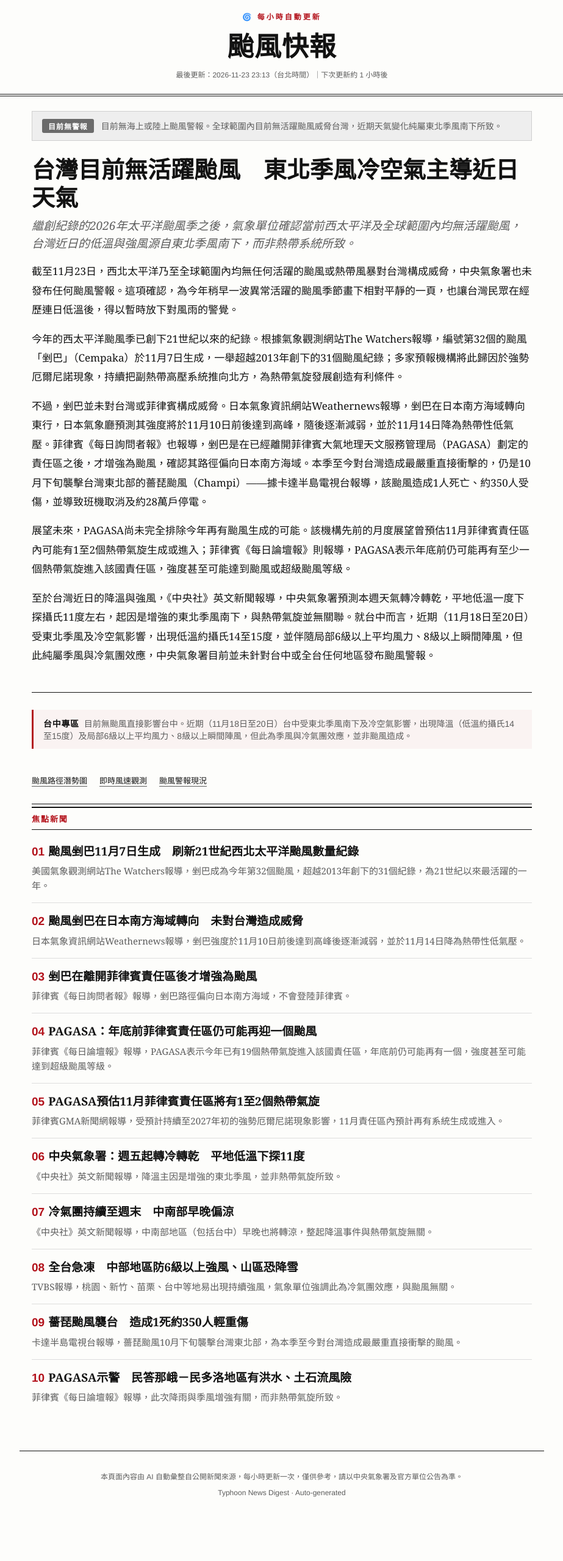
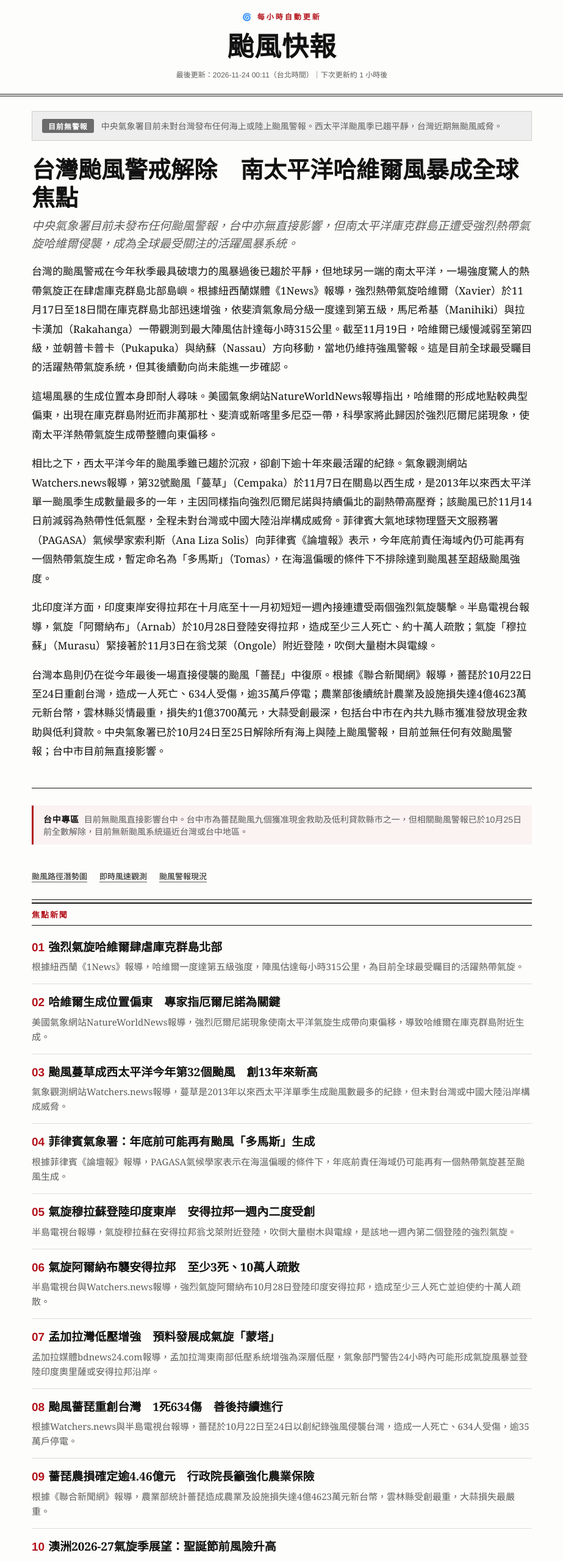
Before and after one commit to wangminglun/typhoon-news, a plain HTML site: page index.html in a window 1280 px wide. Shown: the top 2560 px of the page at 61% size, without its empty margins (178-1101 px from the left). Before the commit the page ends 2507 px from the top, so only its background shows below. Drawn offline with Linux system fonts and the light colour scheme.

Commit message:
Hourly update: Taiwan alert-free, Cyclone Xavier tops global typhoon news
Co-Authored-By: Claude Sonnet 5 <noreply@anthropic.com>
Claude-Session: https://claude.ai/code/session_01N5TDVdVLzstbpRwXDJ4TLS

```diff
--- a/index.html
+++ b/index.html
@@ -13,29 +13,29 @@
 <header class="masthead">
   <p class="kicker">🌀 每小時自動更新</p>
   <h1 class="site-title">颱風快報</h1>
-  <p class="meta">最後更新：2026-11-23 23:13（台北時間）｜下次更新約 1 小時後</p>
+  <p class="meta">最後更新：2026-11-24 00:11（台北時間）｜下次更新約 1 小時後</p>
 </header>
 
 <main>
   <div class="alert-bar alert-none">
     <span class="alert-badge">目前無警報</span>
-    <span class="alert-desc">目前無海上或陸上颱風警報。全球範圍內目前無活躍颱風威脅台灣，近期天氣變化純屬東北季風南下所致。</span>
+    <span class="alert-desc">中央氣象署目前未對台灣發布任何海上或陸上颱風警報。西太平洋颱風季已趨平靜，台灣近期無颱風威脅。</span>
   </div>
 
   <article class="headline-story">
-    <h2>台灣目前無活躍颱風　東北季風冷空氣主導近日天氣</h2>
-    <p class="dek">繼創紀錄的2026年太平洋颱風季之後，氣象單位確認當前西太平洋及全球範圍內均無活躍颱風，台灣近日的低溫與強風源自東北季風南下，而非熱帶系統所致。</p>
+    <h2>台灣颱風警戒解除　南太平洋哈維爾風暴成全球焦點</h2>
+    <p class="dek">中央氣象署目前未發布任何颱風警報，台中亦無直接影響，但南太平洋庫克群島正遭受強烈熱帶氣旋哈維爾侵襲，成為全球最受關注的活躍風暴系統。</p>
     <div class="body">
-      <p>截至11月23日，西北太平洋乃至全球範圍內均無任何活躍的颱風或熱帶風暴對台灣構成威脅，中央氣象署也未發布任何颱風警報。這項確認，為今年稍早一波異常活躍的颱風季節畫下相對平靜的一頁，也讓台灣民眾在經歷連日低溫後，得以暫時放下對風雨的警覺。</p>
-      <p>今年的西太平洋颱風季已創下21世紀以來的紀錄。根據氣象觀測網站The Watchers報導，編號第32個的颱風「剉巴」（Cempaka）於11月7日生成，一舉超越2013年創下的31個颱風紀錄；多家預報機構將此歸因於強勢厄爾尼諾現象，持續把副熱帶高壓系統推向北方，為熱帶氣旋發展創造有利條件。</p>
-      <p>不過，剉巴並未對台灣或菲律賓構成威脅。日本氣象資訊網站Weathernews報導，剉巴在日本南方海域轉向東行，日本氣象廳預測其強度將於11月10日前後達到高峰，隨後逐漸減弱，並於11月14日降為熱帶性低氣壓。菲律賓《每日詢問者報》也報導，剉巴是在已經離開菲律賓大氣地理天文服務管理局（PAGASA）劃定的責任區之後，才增強為颱風，確認其路徑偏向日本南方海域。本季至今對台灣造成最嚴重直接衝擊的，仍是10月下旬襲擊台灣東北部的薔琵颱風（Champi）——據卡達半島電視台報導，該颱風造成1人死亡、約350人受傷，並導致班機取消及約28萬戶停電。</p>
-      <p>展望未來，PAGASA尚未完全排除今年再有颱風生成的可能。該機構先前的月度展望曾預估11月菲律賓責任區內可能有1至2個熱帶氣旋生成或進入；菲律賓《每日論壇報》則報導，PAGASA表示年底前仍可能再有至少一個熱帶氣旋進入該國責任區，強度甚至可能達到颱風或超級颱風等級。</p>
-      <p>至於台灣近日的降溫與強風，《中央社》英文新聞報導，中央氣象署預測本週天氣轉冷轉乾，平地低溫一度下探攝氏11度左右，起因是增強的東北季風南下，與熱帶氣旋並無關聯。就台中而言，近期（11月18日至20日）受東北季風及冷空氣影響，出現低溫約攝氏14至15度，並伴隨局部6級以上平均風力、8級以上瞬間陣風，但此純屬季風與冷氣團效應，中央氣象署目前並未針對台中或全台任何地區發布颱風警報。</p>
+      <p>台灣的颱風警戒在今年秋季最具破壞力的風暴過後已趨於平靜，但地球另一端的南太平洋，一場強度驚人的熱帶氣旋正在肆虐庫克群島北部島嶼。根據紐西蘭媒體《1News》報導，強烈熱帶氣旋哈維爾（Xavier）於11月17日至18日間在庫克群島北部迅速增強，依斐濟氣象局分級一度達到第五級，馬尼希基（Manihiki）與拉卡漢加（Rakahanga）一帶觀測到最大陣風估計達每小時315公里。截至11月19日，哈維爾已緩慢減弱至第四級，並朝普卡普卡（Pukapuka）與納蘇（Nassau）方向移動，當地仍維持強風警報。這是目前全球最受矚目的活躍熱帶氣旋系統，但其後續動向尚未能進一步確認。</p>
+      <p>這場風暴的生成位置本身即耐人尋味。美國氣象網站NatureWorldNews報導指出，哈維爾的形成地點較典型偏東，出現在庫克群島附近而非萬那杜、斐濟或新喀里多尼亞一帶，科學家將此歸因於強烈厄爾尼諾現象，使南太平洋熱帶氣旋生成帶整體向東偏移。</p>
+      <p>相比之下，西太平洋今年的颱風季雖已趨於沉寂，卻創下逾十年來最活躍的紀錄。氣象觀測網站Watchers.news報導，第32號颱風「蔓草」（Cempaka）於11月7日在關島以西生成，是2013年以來西太平洋單一颱風季生成數量最多的一年，主因同樣指向強烈厄爾尼諾與持續偏北的副熱帶高壓脊；該颱風已於11月14日前減弱為熱帶性低氣壓，全程未對台灣或中國大陸沿岸構成威脅。菲律賓大氣地球物理暨天文服務署（PAGASA）氣候學家索利斯（Ana Liza Solis）向菲律賓《論壇報》表示，今年底前責任海域內仍可能再有一個熱帶氣旋生成，暫定命名為「多馬斯」（Tomas），在海溫偏暖的條件下不排除達到颱風甚至超級颱風強度。</p>
+      <p>北印度洋方面，印度東岸安得拉邦在十月底至十一月初短短一週內接連遭受兩個強烈氣旋襲擊。半島電視台報導，氣旋「阿爾納布」（Arnab）於10月28日登陸安得拉邦，造成至少三人死亡、約十萬人疏散；氣旋「穆拉蘇」（Murasu）緊接著於11月3日在翁戈萊（Ongole）附近登陸，吹倒大量樹木與電線。</p>
+      <p>台灣本島則仍在從今年最後一場直接侵襲的颱風「薔琵」中復原。根據《聯合新聞網》報導，薔琵於10月22日至24日重創台灣，造成一人死亡、634人受傷，逾35萬戶停電；農業部後續統計農業及設施損失達4億4623萬元新台幣，雲林縣災情最重，損失約1億3700萬元，大蒜受創最深，包括台中市在內共九縣市獲准發放現金救助與低利貸款。中央氣象署已於10月24日至25日解除所有海上與陸上颱風警報，目前並無任何有效颱風警報；台中市目前無直接影響。</p>
     </div>
   </article>
 
   <div class="region-watch">
-    <span class="region-label">台中專區</span>目前無颱風直接影響台中。近期（11月18日至20日）台中受東北季風南下及冷空氣影響，出現降溫（低溫約攝氏14至15度）及局部6級以上平均風力、8級以上瞬間陣風，但此為季風與冷氣團效應，並非颱風造成。
+    <span class="region-label">台中專區</span>目前無颱風直接影響台中。台中市為薔琵颱風九個獲准現金救助及低利貸款縣市之一，但相關颱風警報已於10月25日前全數解除，目前無新颱風系統逼近台灣或台中地區。
   </div>
 
   <div class="quick-links">
@@ -47,44 +47,44 @@
   <h3 class="section-label">焦點新聞</h3>
   <ol class="news-list">
     <li>
-      <a class="title-link" href="https://watchers.news/epicenter/typhoon-cempaka-spun-up-over-the-western-north-pacific-on-7-november-2026-it-is-now-the-32nd-typhoon-of-the-year-more-than-any-year-this-century-one-past-the-31-counted-in-2013/" target="_blank" rel="noopener"><span class="rank">01</span>颱風剉巴11月7日生成　刷新21世紀西北太平洋颱風數量紀錄</a>
-      <p class="dek">美國氣象觀測網站The Watchers報導，剉巴成為今年第32個颱風，超越2013年創下的31個紀錄，為21世紀以來最活躍的一年。</p>
+      <a class="title-link" href="https://www.1news.co.nz/2026/11/19/cyclone-xavier-slowly-weakens-as-it-tracks-through-cook-islands/" target="_blank" rel="noopener"><span class="rank">01</span>強烈氣旋哈維爾肆虐庫克群島北部</a>
+      <p class="dek">根據紐西蘭《1News》報導，哈維爾一度達第五級強度，陣風估達每小時315公里，為目前全球最受矚目的活躍熱帶氣旋。</p>
     </li>
     <li>
-      <a class="title-link" href="https://wxtech.weathernews.com/en/news/sky20261109-01/" target="_blank" rel="noopener"><span class="rank">02</span>颱風剉巴在日本南方海域轉向　未對台灣造成威脅</a>
-      <p class="dek">日本氣象資訊網站Weathernews報導，剉巴強度於11月10日前後達到高峰後逐漸減弱，並於11月14日降為熱帶性低氣壓。</p>
+      <a class="title-link" href="https://www.natureworldnews.com/articles/73887/20261117/cyclone-xavier-strengthens-over-northern-cook-islands-el-nino-shifts-storm-zone-east.htm" target="_blank" rel="noopener"><span class="rank">02</span>哈維爾生成位置偏東　專家指厄爾尼諾為關鍵</a>
+      <p class="dek">美國氣象網站NatureWorldNews報導，強烈厄爾尼諾現象使南太平洋氣旋生成帶向東偏移，導致哈維爾在庫克群島附近生成。</p>
     </li>
     <li>
-      <a class="title-link" href="https://newsinfo.inquirer.net/2338055/cempaka-intensifies-into-typhoon-outside-par" target="_blank" rel="noopener"><span class="rank">03</span>剉巴在離開菲律賓責任區後才增強為颱風</a>
-      <p class="dek">菲律賓《每日詢問者報》報導，剉巴路徑偏向日本南方海域，不會登陸菲律賓。</p>
+      <a class="title-link" href="https://watchers.news/epicenter/typhoon-cempaka-spun-up-over-the-western-north-pacific-on-7-november-2026-it-is-now-the-32nd-typhoon-of-the-year-more-than-any-year-this-century-one-past-the-31-counted-in-2013/" target="_blank" rel="noopener"><span class="rank">03</span>颱風蔓草成西太平洋今年第32個颱風　創13年來新高</a>
+      <p class="dek">氣象觀測網站Watchers.news報導，蔓草是2013年以來西太平洋單季生成颱風數最多的紀錄，但未對台灣或中國大陸沿岸構成威脅。</p>
     </li>
     <li>
-      <a class="title-link" href="https://tribune.net.ph/2026/11/10/pagasa-another-typhoon-possible-before-end-of-2026" target="_blank" rel="noopener"><span class="rank">04</span>PAGASA：年底前菲律賓責任區仍可能再迎一個颱風</a>
-      <p class="dek">菲律賓《每日論壇報》報導，PAGASA表示今年已有19個熱帶氣旋進入該國責任區，年底前仍可能再有一個，強度甚至可能達到超級颱風等級。</p>
+      <a class="title-link" href="https://tribune.net.ph/2026/11/10/pagasa-another-typhoon-possible-before-end-of-2026" target="_blank" rel="noopener"><span class="rank">04</span>菲律賓氣象署：年底前可能再有颱風「多馬斯」生成</a>
+      <p class="dek">根據菲律賓《論壇報》報導，PAGASA氣候學家表示在海溫偏暖的條件下，年底前責任海域仍可能再有一個熱帶氣旋甚至颱風生成。</p>
     </li>
     <li>
-      <a class="title-link" href="https://www.gmanetwork.com/news/weather/content/1007988/pagasa-sees-1-2-tropical-cyclones-in-par-in-november-2026/story/" target="_blank" rel="noopener"><span class="rank">05</span>PAGASA預估11月菲律賓責任區將有1至2個熱帶氣旋</a>
-      <p class="dek">菲律賓GMA新聞網報導，受預計持續至2027年初的強勢厄爾尼諾現象影響，11月責任區內預計再有系統生成或進入。</p>
+      <a class="title-link" href="https://aljazeera.com/news/2026/11/3/cyclone-murasu-makes-landfall-on-indias-eastern-coast" target="_blank" rel="noopener"><span class="rank">05</span>氣旋穆拉蘇登陸印度東岸　安得拉邦一週內二度受創</a>
+      <p class="dek">半島電視台報導，氣旋穆拉蘇在安得拉邦翁戈萊附近登陸，吹倒大量樹木與電線，是該地一週內第二個登陸的強烈氣旋。</p>
     </li>
     <li>
-      <a class="title-link" href="https://focustaiwan.tw/society/202611190005" target="_blank" rel="noopener"><span class="rank">06</span>中央氣象署：週五起轉冷轉乾　平地低溫下探11度</a>
-      <p class="dek">《中央社》英文新聞報導，降溫主因是增強的東北季風，並非熱帶氣旋所致。</p>
+      <a class="title-link" href="https://www.aljazeera.com/news/2026/10/28/cyclone-arnab-makes-landfall-in-indias-andhra-pradesh" target="_blank" rel="noopener"><span class="rank">06</span>氣旋阿爾納布襲安得拉邦　至少3死、10萬人疏散</a>
+      <p class="dek">半島電視台與Watchers.news報導，強烈氣旋阿爾納布10月28日登陸印度安得拉邦，造成至少三人死亡並迫使約十萬人疏散。</p>
     </li>
     <li>
-      <a class="title-link" href="https://focustaiwan.tw/society/202611170005" target="_blank" rel="noopener"><span class="rank">07</span>冷氣團持續至週末　中南部早晚偏涼</a>
-      <p class="dek">《中央社》英文新聞報導，中南部地區（包括台中）早晚也將轉涼，整起降溫事件與熱帶氣旋無關。</p>
+      <a class="title-link" href="https://bdnews24.com/bangladesh/272c15f1fc72" target="_blank" rel="noopener"><span class="rank">07</span>孟加拉灣低壓增強　預料發展成氣旋「蒙塔」</a>
+      <p class="dek">孟加拉媒體bdnews24.com報導，孟加拉灣東南部低壓系統增強為深層低壓，氣象部門警告24小時內可能形成氣旋風暴並登陸印度奧里薩或安得拉邦沿岸。</p>
     </li>
     <li>
-      <a class="title-link" href="https://health.tvbs.com.tw/nutrition/367460" target="_blank" rel="noopener"><span class="rank">08</span>全台急凍　中部地區防6級以上強風、山區恐降雪</a>
-      <p class="dek">TVBS報導，桃園、新竹、苗栗、台中等地易出現持續強風，氣象單位強調此為冷氣團效應，與颱風無關。</p>
+      <a class="title-link" href="https://watchers.news/2026/10/25/typhoon-champi-leaves-one-dead-and-hundreds-injured-as-recovery-continues-in-taiwan/" target="_blank" rel="noopener"><span class="rank">08</span>颱風薔琵重創台灣　1死634傷　善後持續進行</a>
+      <p class="dek">根據Watchers.news與半島電視台報導，薔琵於10月22日至24日以創紀錄強風侵襲台灣，造成一人死亡、634人受傷，逾35萬戶停電。</p>
     </li>
     <li>
-      <a class="title-link" href="https://aljazeera.com/news/2026/10/23/typhoon-champi-hits-taiwan-killing-one-and-injuring-350" target="_blank" rel="noopener"><span class="rank">09</span>薔琵颱風襲台　造成1死約350人輕重傷</a>
-      <p class="dek">卡達半島電視台報導，薔琵颱風10月下旬襲擊台灣東北部，為本季至今對台灣造成最嚴重直接衝擊的颱風。</p>
+      <a class="title-link" href="https://udn.com/news/story/6656/9844739" target="_blank" rel="noopener"><span class="rank">09</span>薔琵農損確定逾4.46億元　行政院長籲強化農業保險</a>
+      <p class="dek">根據《聯合新聞網》報導，農業部統計薔琵造成農業及設施損失達4億4623萬元新台幣，雲林縣受創最重，大蒜損失最嚴重。</p>
     </li>
     <li>
-      <a class="title-link" href="https://tribune.net.ph/2026/11/19/pagasa-warns-of-flood-landslide-risks-in-mimaropa" target="_blank" rel="noopener"><span class="rank">10</span>PAGASA示警　民答那峨－民多洛地區有洪水、土石流風險</a>
-      <p class="dek">菲律賓《每日論壇報》報導，此次降雨與季風增強有關，而非熱帶氣旋所致。</p>
+      <a class="title-link" href="https://apac.dtn.com/mining/australias-tropical-cyclone-risk-increasing-before-christmas/" target="_blank" rel="noopener"><span class="rank">10</span>澳洲2026-27氣旋季展望：聖誕節前風險升高</a>
+      <p class="dek">產業氣象機構DTN報導，澳洲西北外海海溫異常偏暖，可能在聖誕節前催生一系列熱帶低壓，澳洲氣象局已於10月27日確認正印度洋偶極發生。</p>
     </li>
   </ol>
 </main>
```
Also changed, not shown: data/latest.json (+44 -44 lines), fb_post.txt.
